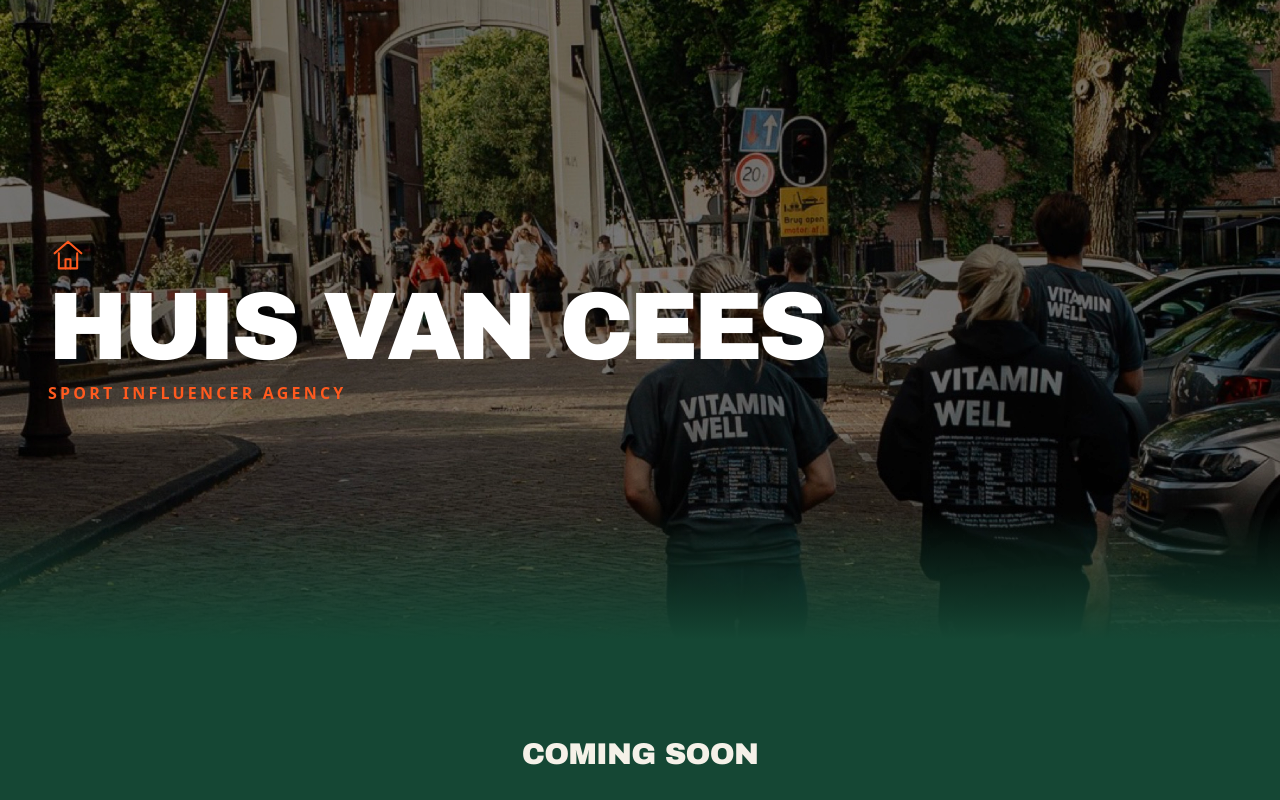
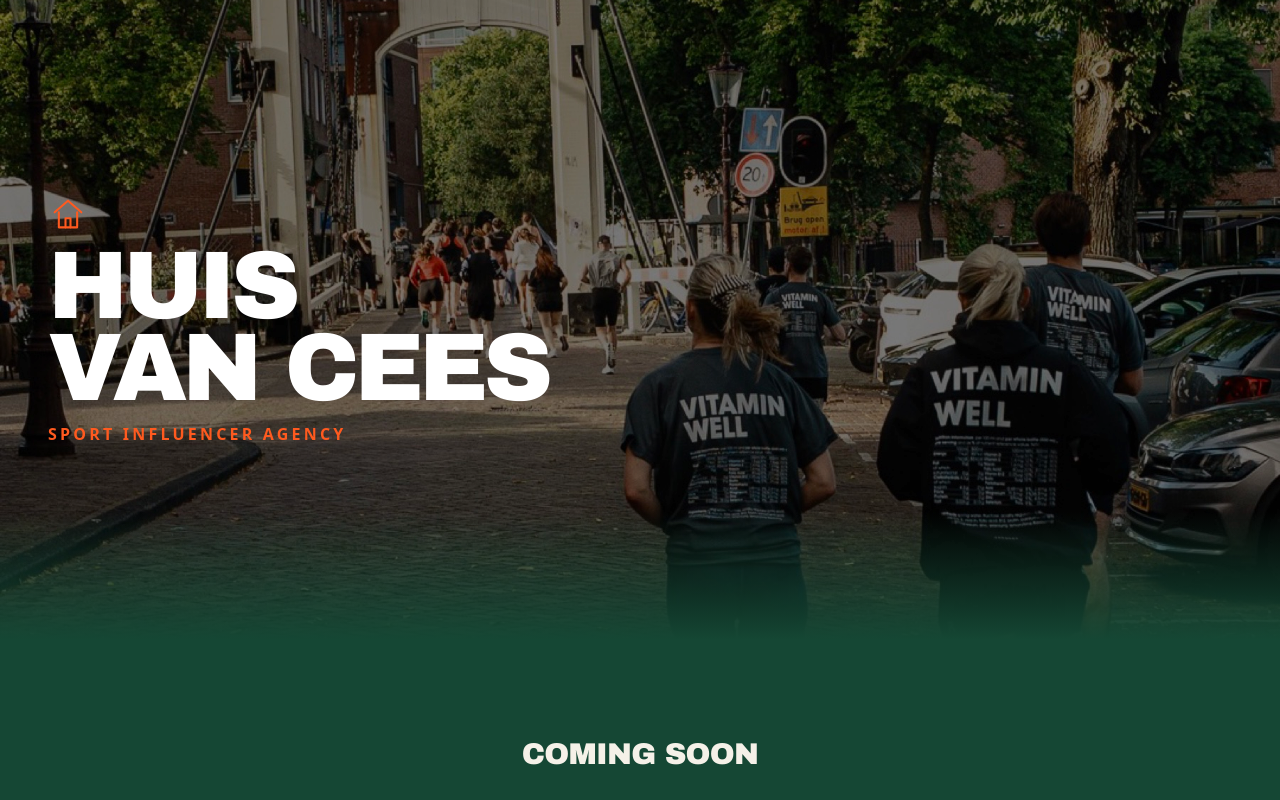
Before and after one commit to charlottetti2026/huis-van-cees, a React (Vite) app: page / in a window 1280 px wide. Shown: the top 800 px of the page. Built offline with nearby package versions, Linux system fonts and the light colour scheme.

Commit message:
Huis van Cees op twee regels in de header

```diff
--- a/src/App.tsx
+++ b/src/App.tsx
@@ -74,11 +74,12 @@
   )
 }
 
-function Typewriter({ text, onDone }: { text: string; onDone?: () => void }) {
+function Typewriter({ lines, onDone }: { lines: string[]; onDone?: () => void }) {
+  const full = lines.join('\n')
   const [count, setCount] = useState(0)
 
   useEffect(() => {
-    if (count >= text.length) {
+    if (count >= full.length) {
       onDone?.()
       return
     }
@@ -87,11 +88,19 @@
     // eslint-disable-next-line react-hooks/exhaustive-deps
   }, [count])
 
+  const typed = full.slice(0, count)
+  const typedLines = typed.split('\n')
+
   return (
     <>
-      {text.slice(0, count)}
+      {typedLines.map((line, i) => (
+        <span key={i}>
+          {i > 0 && <br />}
+          {line}
+        </span>
+      ))}
       <span
-        className={`inline-block w-[0.06em] ${count < text.length ? 'animate-pulse' : 'opacity-0'}`}
+        className={`inline-block w-[0.06em] ${count < full.length ? 'animate-pulse' : 'opacity-0'}`}
       >
         |
       </span>
@@ -138,7 +147,7 @@
       <div className="relative flex flex-col items-start text-left">
         <HouseFlourish show={typingDone} />
         <h1 className="font-display mt-3 text-6xl leading-[0.85] tracking-tighter text-white uppercase sm:text-8xl">
-          <Typewriter text="Huis van Cees" onDone={() => setTypingDone(true)} />
+          <Typewriter lines={['Huis', 'van Cees']} onDone={() => setTypingDone(true)} />
         </h1>
         <p
           className="mt-3 text-sm font-semibold tracking-[0.2em] uppercase sm:text-base"
```
